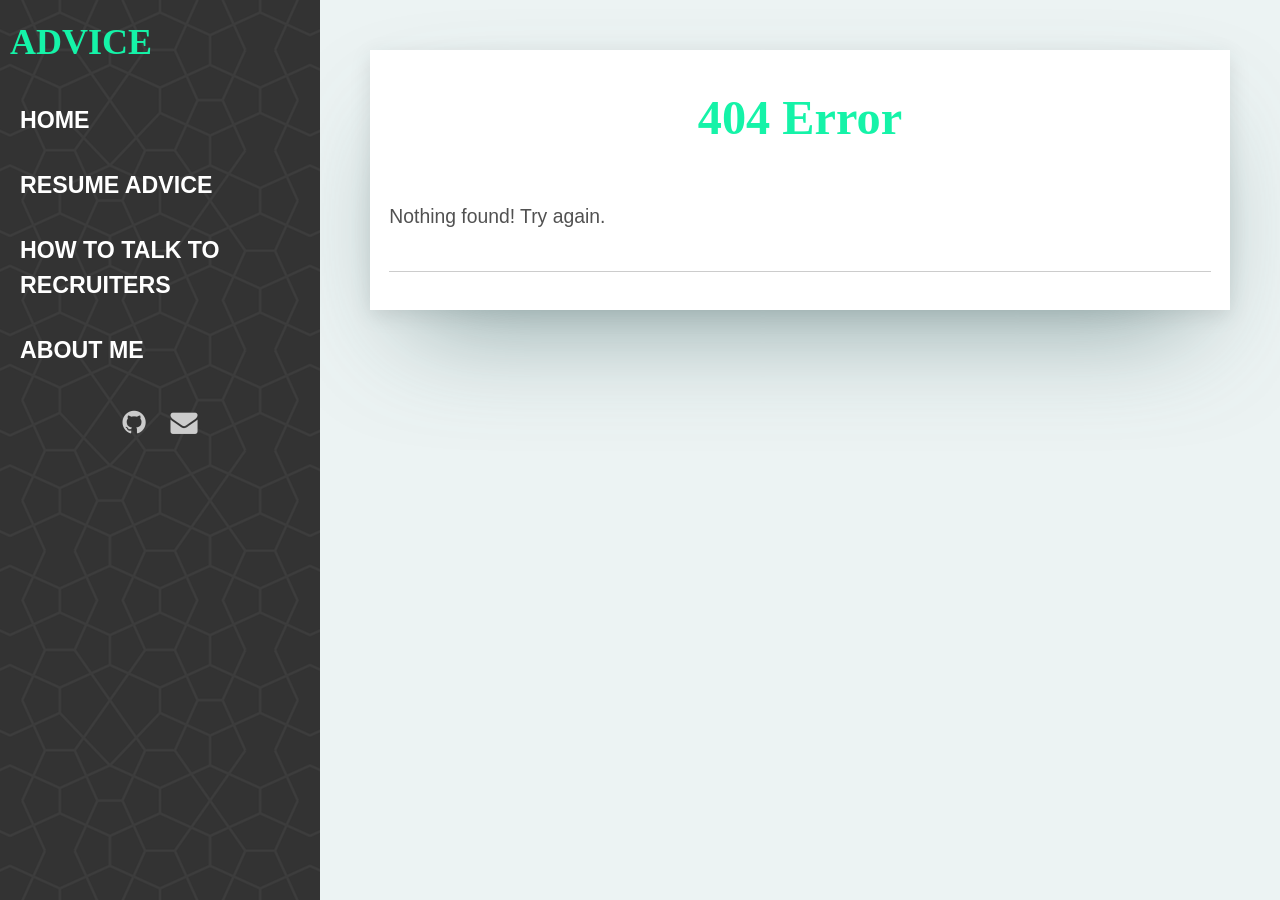
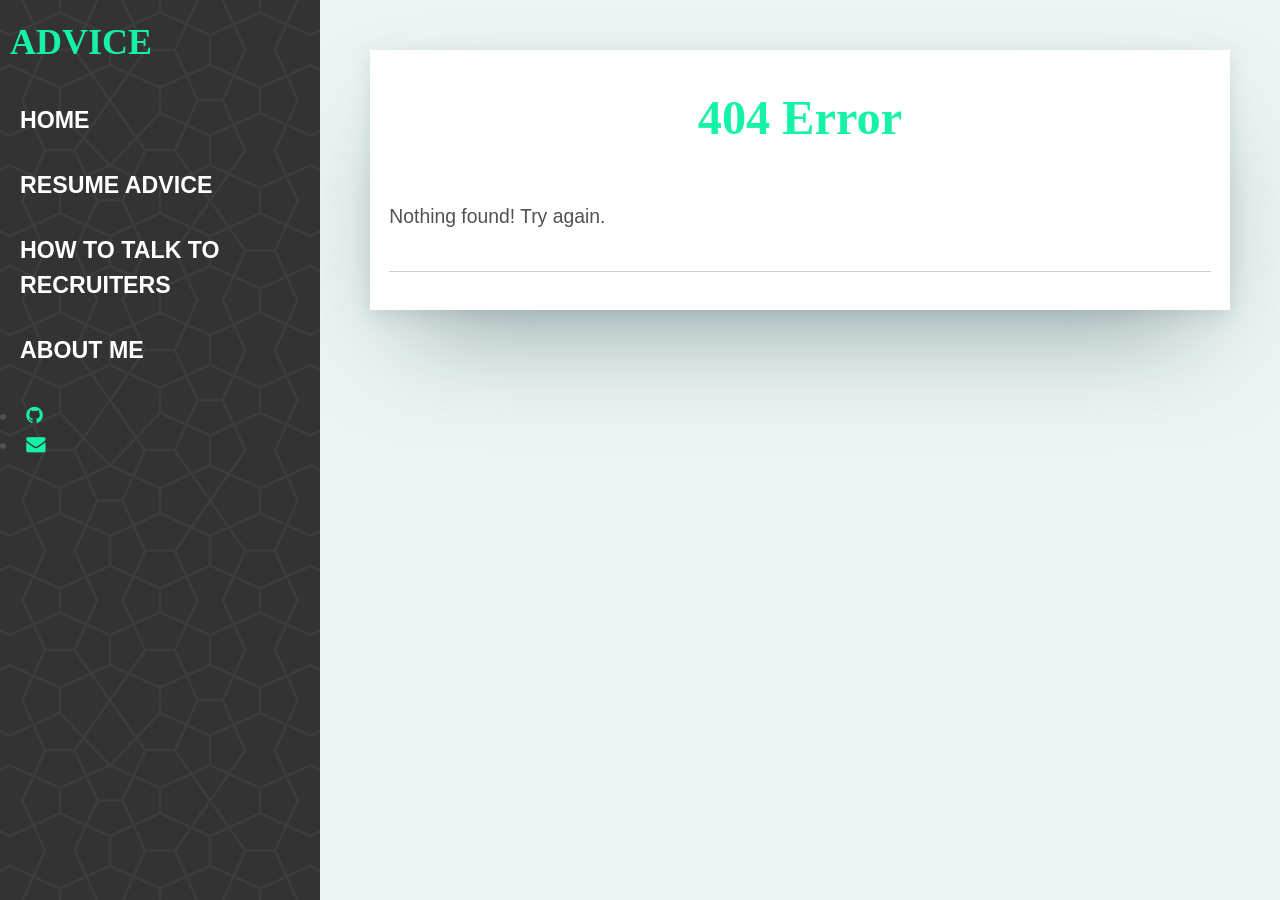
Before and after one commit to shannonphu/blog, a Jekyll site: the page built from _pages/404.html, in a window 1280 px wide. Built offline with Jekyll 4.4.1, drawn with Linux system fonts in a browser that asks for light colours; nearby versions of some CDN libraries; some web fonts are replaced.

Commit message:
move social wrapper

```diff
--- a/_includes/sidebar.html
+++ b/_includes/sidebar.html
@@ -20,9 +20,7 @@
 			</li>
 		</menu>
 
-		<div class="sidebar-social">
-			{% include social-icons.html %}
-		</div>
+		{% include social-icons.html %}
 
 	</div>
 </aside>
--- a/_includes/social-icons.html
+++ b/_includes/social-icons.html
@@ -1,3 +1,4 @@
+<div class="social-wrapper">
 	<li class="social-items">
 		<a href="https://github.com/{{site.github}}" class="social-links">
 			<i class="social-icons fa fa-github" aria-hidden="true"></i>
@@ -8,3 +9,4 @@
 			<i class="social-icons fa fa-envelope" aria-hidden="true"></i>
 		</a>
 	</li>
+</div>
```
Lines whose indentation alone changed are shown as unchanged.
